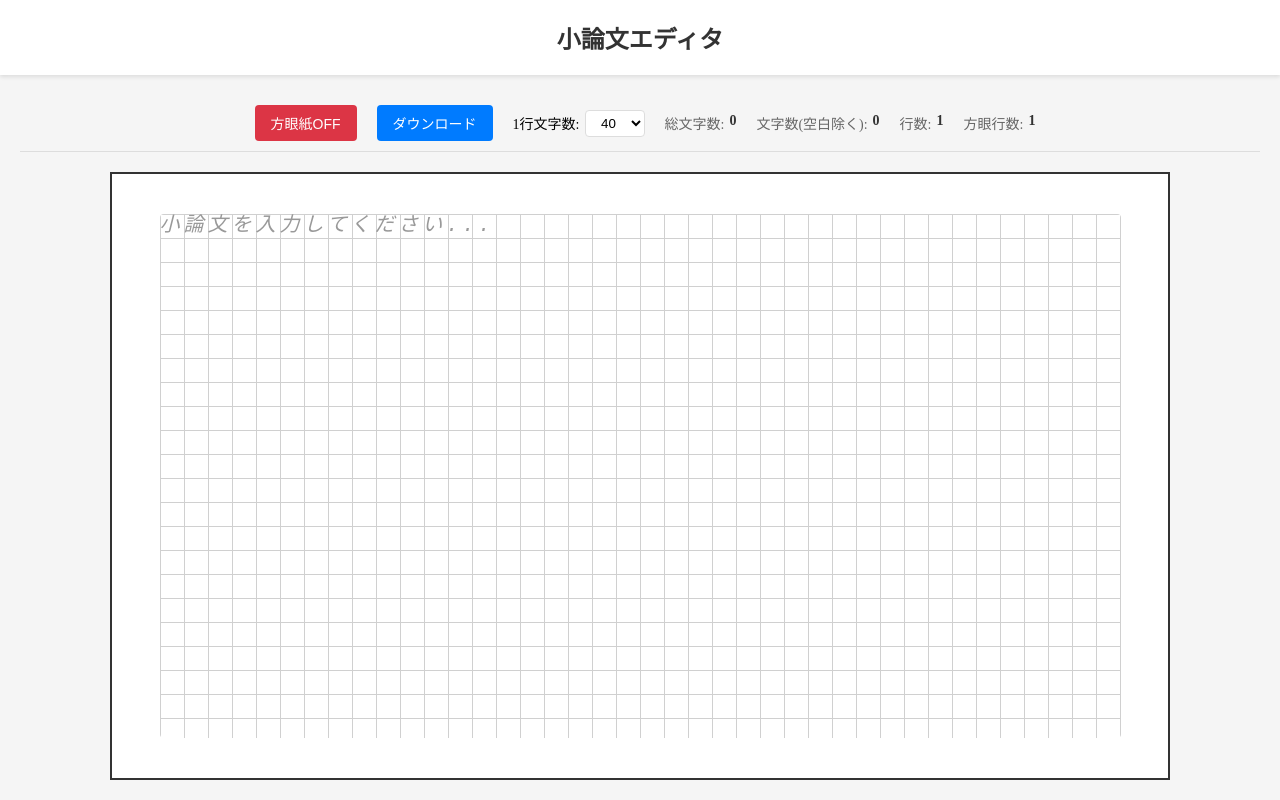
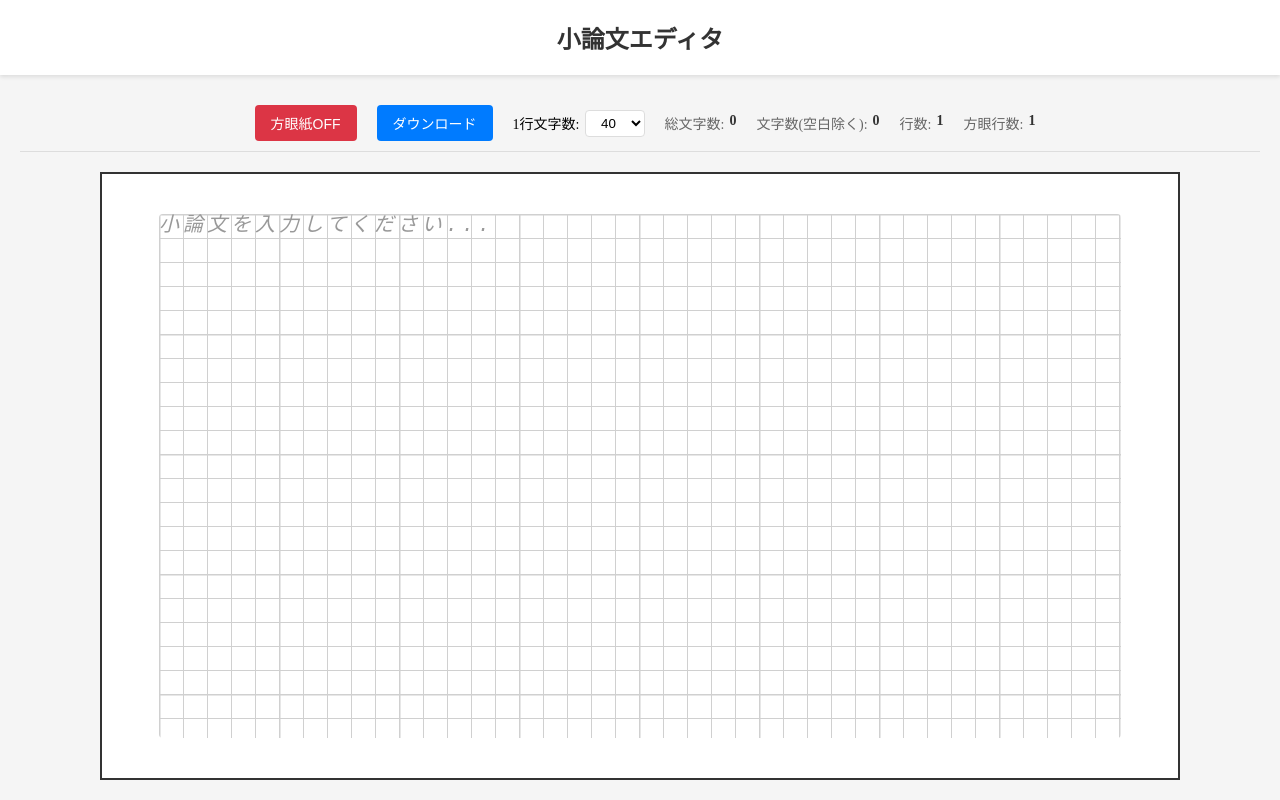
Before and after one commit to 118thmobius/grid-writer, a React (Create React App) app: page / in a window 1280 px wide. Built offline with nearby package versions, Linux system fonts and the light colour scheme.

Commit message:
add grid

```diff
--- a/src/components/TextEditor.css
+++ b/src/components/TextEditor.css
@@ -68,10 +68,12 @@
   font-size: 20px;
   line-height: 24px;
   background-image:
+    linear-gradient(to right, #d0d0d0 1px, transparent 2px),
+    linear-gradient(to bottom, #d0d0d0 1px, transparent 2px),
     linear-gradient(to right, #d0d0d0 1px, transparent 1px),
     linear-gradient(to bottom, #d0d0d0 1px, transparent 1px);
-  background-size: 24px 24px;
-  background-position: 0px 0px;
+  background-size: 120px 24px, 24px 120px, 24px 24px, 24px 24px;
+  background-position: 0px 0px, 0px 0px, 0px 0px, 0px 0px;
   padding: 0;
   margin: 0;
   border: none;
--- a/src/components/TextEditor.tsx
+++ b/src/components/TextEditor.tsx
@@ -269,7 +269,7 @@ const TextEditor: React.FC = () => {
 
       <div
         className={`editor-container ${gridMode ? 'grid-container' : ''}`}
-        style={gridMode ? { width: `calc(24px * ${charsPerLine} + 100px)` } : {}}
+        style={gridMode ? { width: `calc(24px * ${charsPerLine} + 120px)` } : {}}
       >
         <div className="editor-wrapper">
           <textarea
@@ -284,7 +284,7 @@ const TextEditor: React.FC = () => {
             onClick={updateCursorPosition}
             placeholder="小論文を入力してください..."
             style={gridMode ? {
-              width: `${24 * charsPerLine + 1}px`
+              width: `${24 * charsPerLine + 2}px`
             } : {}}
           />
           {gridMode && getLineCharCounts().map(({lineIndex, count}) => (
```
